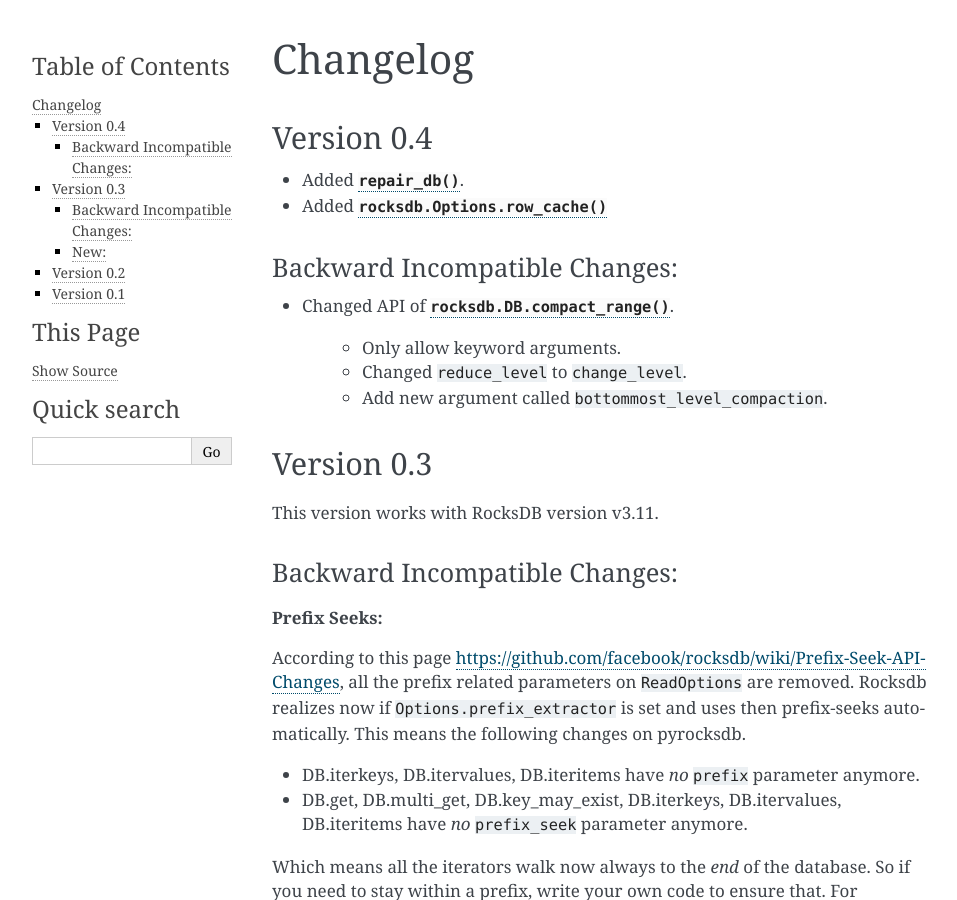
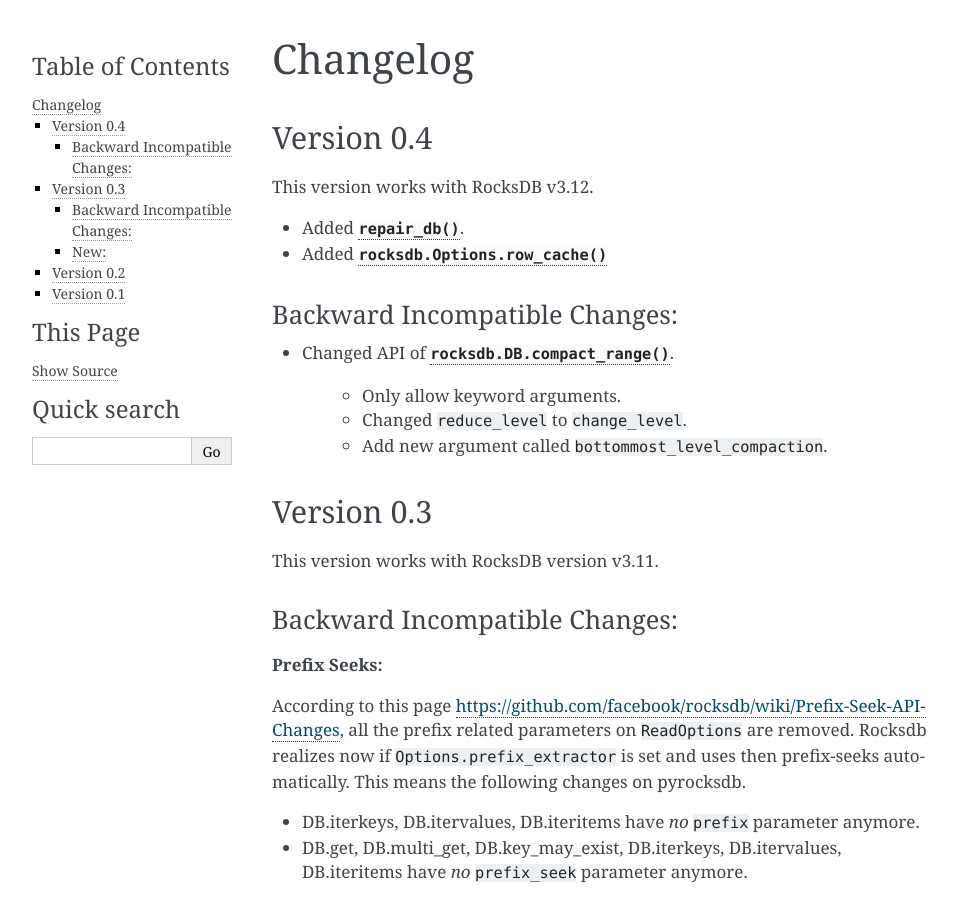
Before and after one commit to stephan-hof/pyrocksdb, a Sphinx documentation site: the page built from docs/changelog.rst, in a window 1280 px wide and 900 px high. Shown: the whole window, without its empty margins (148-1105 px from the left). Built offline with Sphinx 7.4.7, drawn with Linux system fonts in a browser that asks for light colours.

Commit message:
Update the versions (python,rocksdb) pyrocksdb 0.4 was tested with.

```diff
--- a/docs/changelog.rst
+++ b/docs/changelog.rst
@@ -3,6 +3,7 @@
 
 Version 0.4
 -----------
+This version works with RocksDB v3.12.
 
 * Added :py:func:`repair_db`.
 * Added :py:meth:`rocksdb.Options.row_cache`
--- a/docs/index.rst
+++ b/docs/index.rst
@@ -11,7 +11,7 @@
     print db.get(b"a")
 
 
-Tested with python2.7 and python3.3 and RocksDB version 3.11
+Tested with python2.7 and python3.4 and RocksDB version 3.12
 
 .. toctree::
     :maxdepth: 2
```
